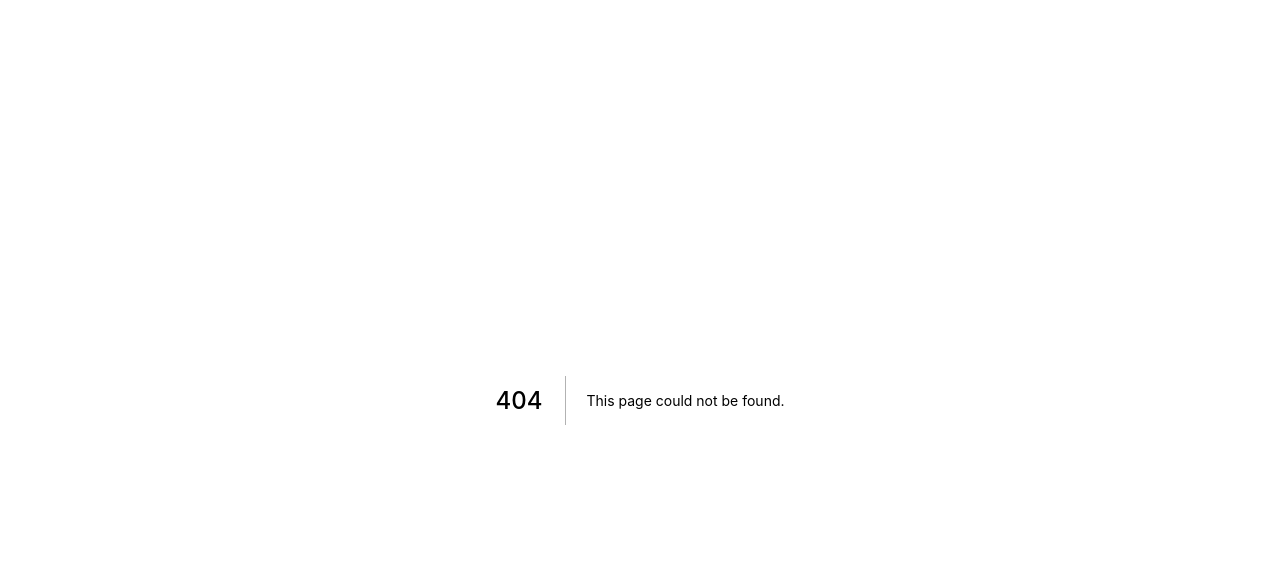
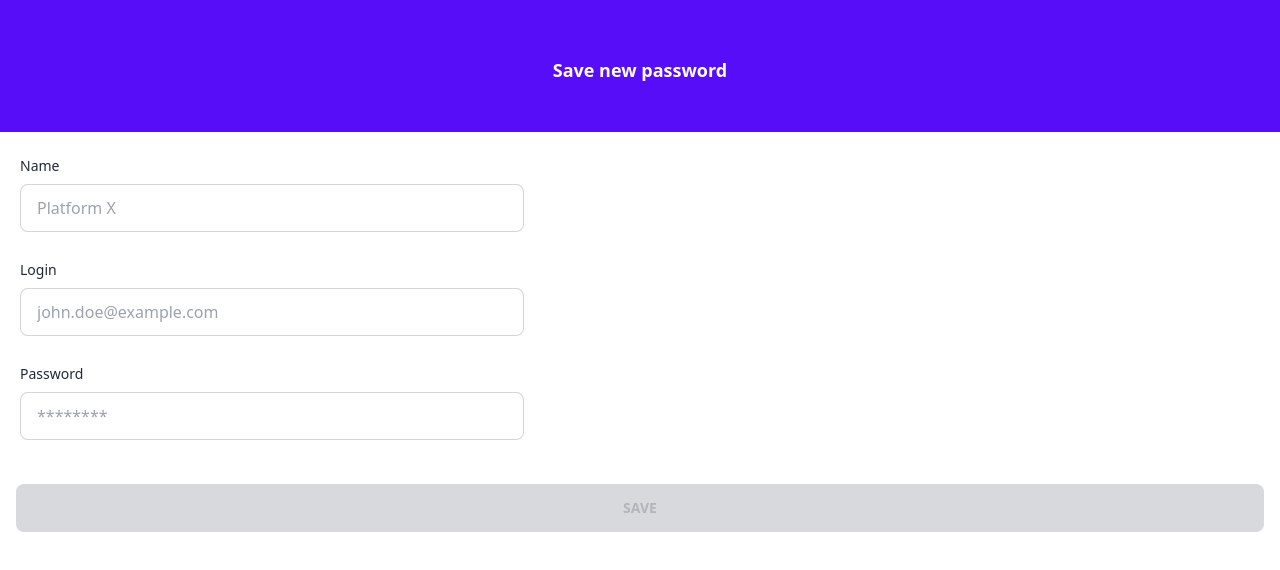
Before and after one commit to vitorwlima/cool-keeper, a Next.js app: page /save in a window 1280 px wide. Before the commit this address had no page. Shown: the top 570 px of the page. Built offline with nearby package versions, Linux system fonts and the light colour scheme.

Commit message:
feat: add save password screen UI

```diff
--- /dev/null
+++ b/src/pages/save.tsx
@@ -0,0 +1,78 @@
+import type { NextPage } from 'next'
+import { FormEvent, useState } from 'react'
+
+const SavePassword: NextPage = () => {
+  const [name, setName] = useState('')
+  const [login, setLogin] = useState('')
+  const [password, setPassword] = useState('')
+
+  const handleSavePassword = (event: FormEvent<HTMLFormElement>) => {
+    event.preventDefault()
+
+    const body = {
+      name,
+      login,
+      password,
+    }
+  }
+
+  return (
+    <main>
+      <section className="bg-primary text-primary-content flex flex-col items-center justify-center py-12">
+        <strong className="text-lg mt-2">Save new password</strong>
+      </section>
+      <section className="p-4">
+        <form className="flex flex-col gap-3" onSubmit={handleSavePassword}>
+          <div className="form-control w-full max-w-lg">
+            <label className="label flex flex-col items-start">
+              <span className="label-text mb-2">Name</span>
+              <input
+                type="text"
+                placeholder="Platform X"
+                className="input input-bordered w-full"
+                name="name"
+                value={name}
+                onChange={(e) => setName(e.target.value)}
+              />
+            </label>
+          </div>
+          <div className="form-control w-full max-w-lg">
+            <label className="label flex flex-col items-start">
+              <span className="label-text mb-2">Login</span>
+              <input
+                type="text"
+                placeholder="john.doe@example.com"
+                className="input input-bordered w-full"
+                name="login"
+                value={login}
+                onChange={(e) => setLogin(e.target.value)}
+              />
+            </label>
+          </div>
+          <div className="form-control w-full max-w-lg">
+            <label className="label flex flex-col items-start">
+              <span className="label-text mb-2">Password</span>
+              <input
+                type="password"
+                placeholder="********"
+                className="input input-bordered w-full"
+                name="password"
+                value={password}
+                onChange={(e) => setPassword(e.target.value)}
+              />
+            </label>
+          </div>
+          <button
+            className="btn btn-primary mt-6"
+            type="submit"
+            disabled={!name || !login || !password}
+          >
+            Save
+          </button>
+        </form>
+      </section>
+    </main>
+  )
+}
+
+export default SavePassword
```
